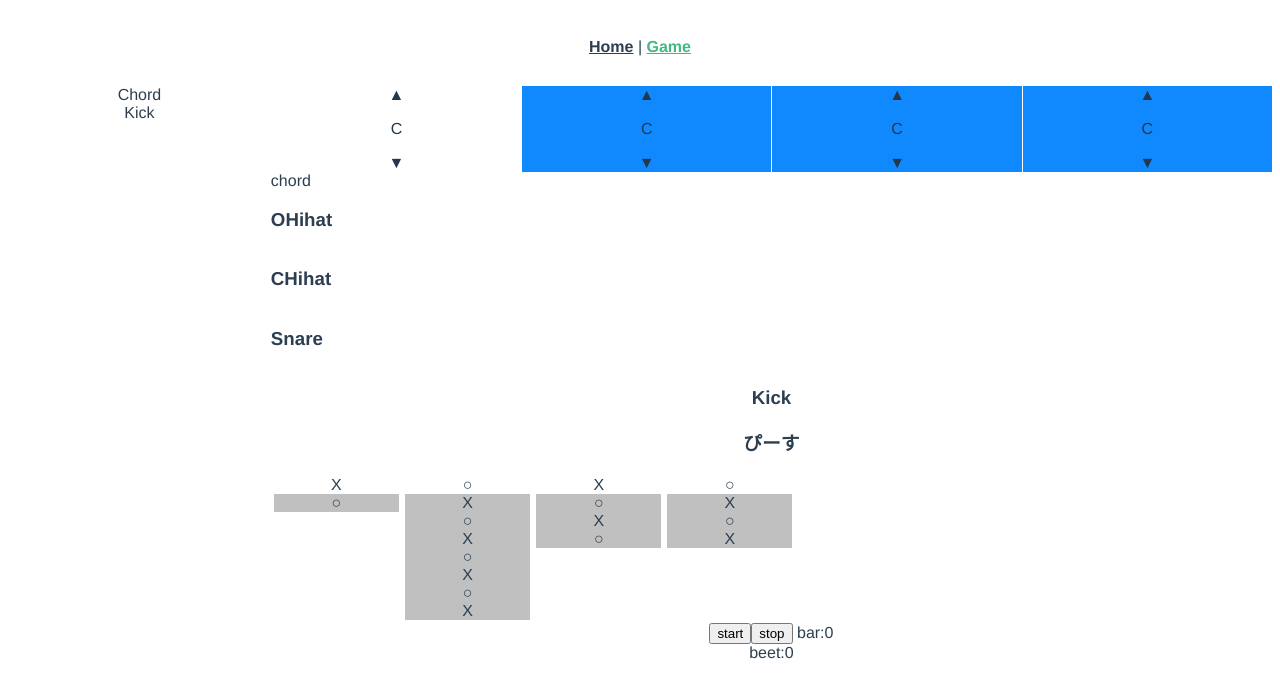
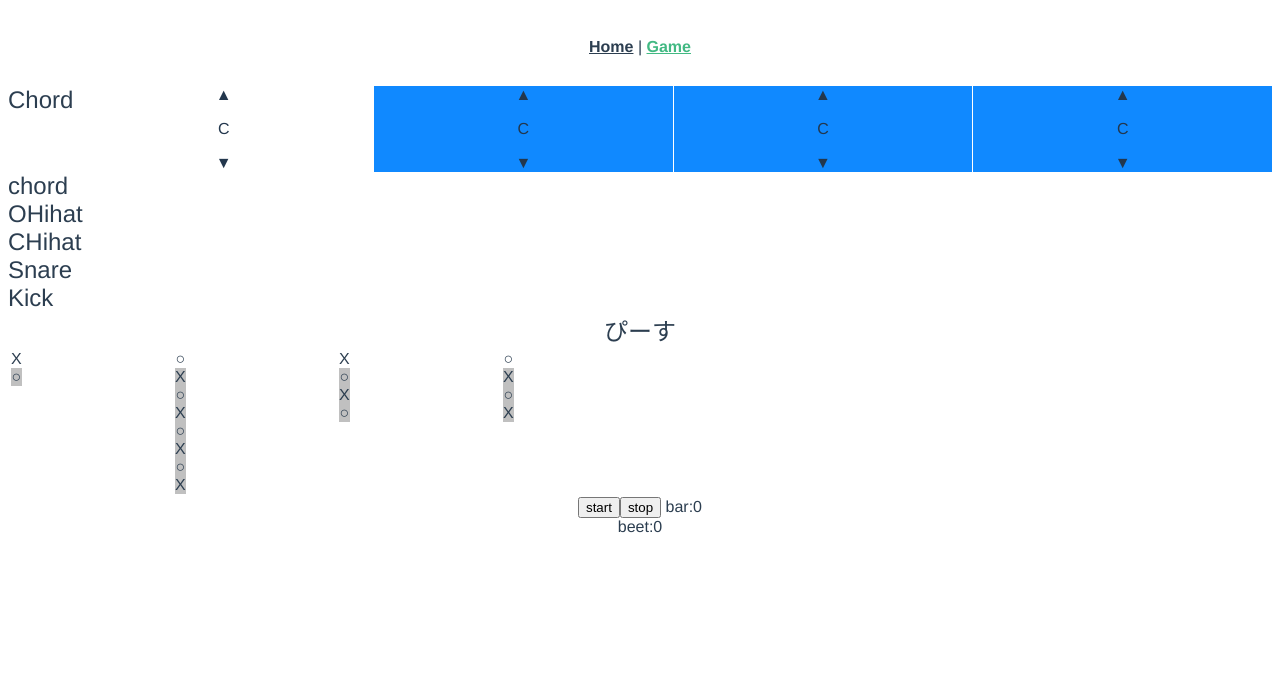
Before and after one commit to kenshin1025/othlohack2019_jsbach, a Vue app: page /game in a window 1280 px wide. Shown: the top 698 px of the page. Built offline with nearby package versions, Linux system fonts and the light colour scheme.

Commit message:
左はしに並べた

```diff
--- a/src/components/Beats.vue
+++ b/src/components/Beats.vue
@@ -1,7 +1,7 @@
 <template>
   <div>
     <div class="inline">
-      <div>chord</div>
+      <div class="index">chord</div>
       <draggable
         class="flex"
         v-model="itemsChord"
@@ -25,7 +25,7 @@
 
     </div>
     <div class="inline">
-      <h3>OHihat</h3>
+      <div class="index">OHihat</div>
       <draggable
         class="flex"
         v-model="itemsOHihat"
@@ -49,7 +49,7 @@
 
     </div>
 <div class="inline">
-  <h3>CHihat</h3>
+  <div class="index">CHihat</div>
   <draggable
     class="flex"
     v-model="itemsCHihat"
@@ -73,7 +73,7 @@
 
 </div>
     <div class="inline">
-      <h3>Snare</h3>
+      <div class="index">Snare</div>
       <draggable
         class="flex"
         v-model="itemsSnare"
@@ -97,6 +97,7 @@
     </div>
 
 <div class="inline">
+      <div class="index">Kick</div>
   <draggable
     class="flex"
     v-model="itemsKick"
@@ -119,9 +120,9 @@
   </draggable>
 
 </div>
-    <h3>Kick</h3>
 
-    <h3>ぴーす</h3>
+
+    <div class="index">ぴーす</div>
     <draggable
       class="flex"
       v-model="itemsB"
@@ -277,6 +278,8 @@ export default {
   /*background-color: #ffffff;*/
   width: 25%;
   padding: 3px;
+  display: flex;
+  flex-flow: row;
 }
 
 .item:hover {
@@ -289,7 +292,9 @@ export default {
 .inline {
   display: flex;
   flex-flow:
-
+}
+.index{
+  font-size: x-large;
 }
 .beatPiece {
 }
--- a/src/components/BeatsNode.vue
+++ b/src/components/BeatsNode.vue
@@ -25,6 +25,9 @@ export default {
 </script>
 
 <style scoped>
+.set_bg{
+  display: flex;
+}
 .not_active {
   background-color: silver;
 }
--- a/src/components/Chords.vue
+++ b/src/components/Chords.vue
@@ -1,5 +1,8 @@
 <template>
   <div class="chords">
+    <div class="index">
+      Chord
+    </div>
     <template v-for="i in 4">
       <ChordNode
         class="flex_item"
@@ -25,6 +28,9 @@ export default {
 .chords {
   display: flex;
 }
+.index{
+  font-size: x-large;
+}
 .flex_item {
   flex-grow: 1;
 }
--- a/src/components/Score.vue
+++ b/src/components/Score.vue
@@ -1,9 +1,9 @@
 <template>
   <div class="game_container">
-    <div class="side">
+    <!-- <div class="side">
       <div class="index_chord">Chord</div>
       <div class="index_beat">Kick</div>
-    </div>
+    </div> -->
     <div class="score">
       <chords :now_bar="this.bar"></chords>
       <Beats :now_beats="this.beat" :edit="this.edit"></Beats>
@@ -147,11 +147,11 @@ export default {
 .brank {
   /* margin: 100px; */
 }
-.side {
+/* .side {
   display: flex;
     flex-grow: 1;
   flex-direction: column;
-}
+} */
 .score{
     flex-grow: 4;
 }
```
